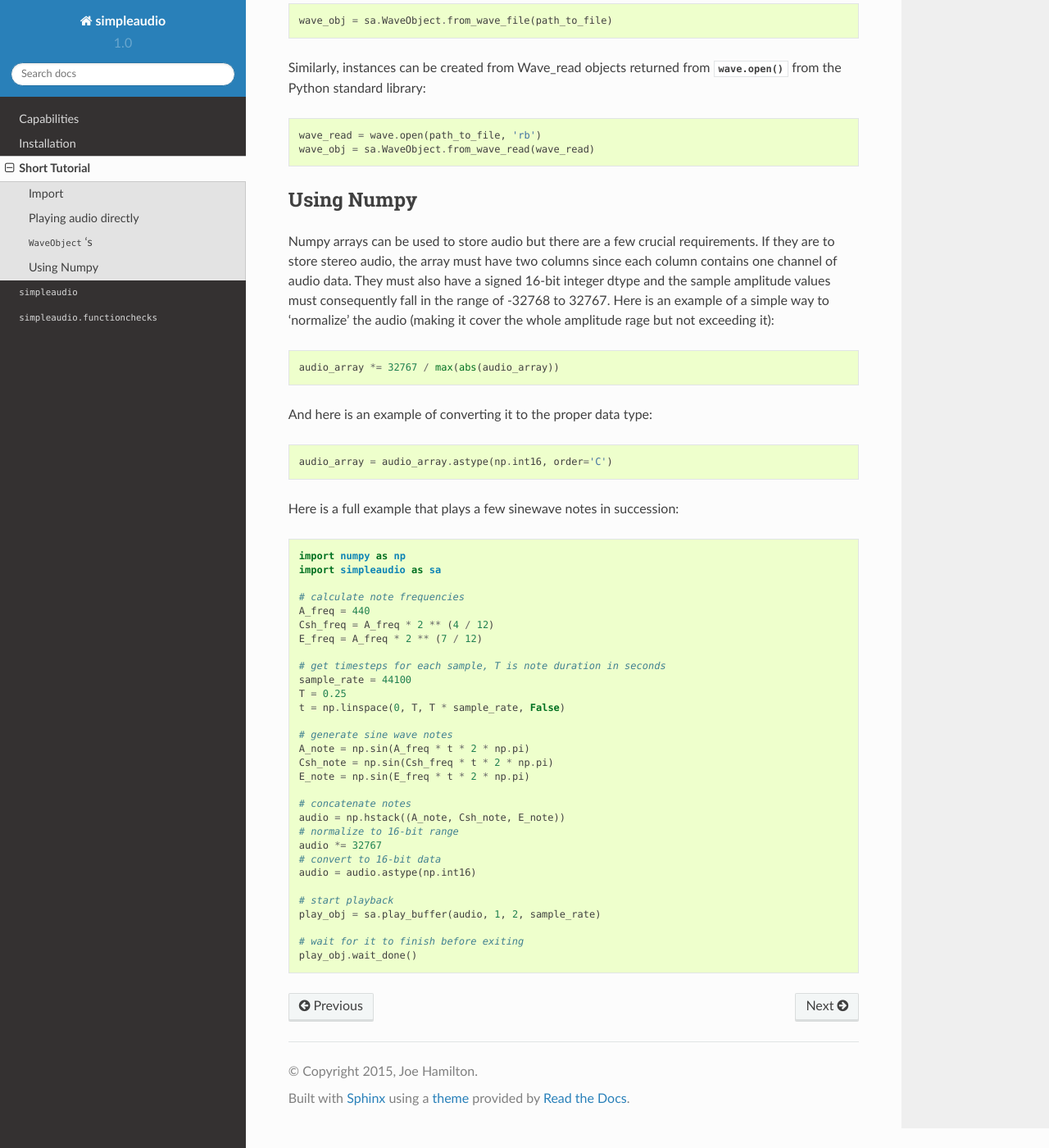
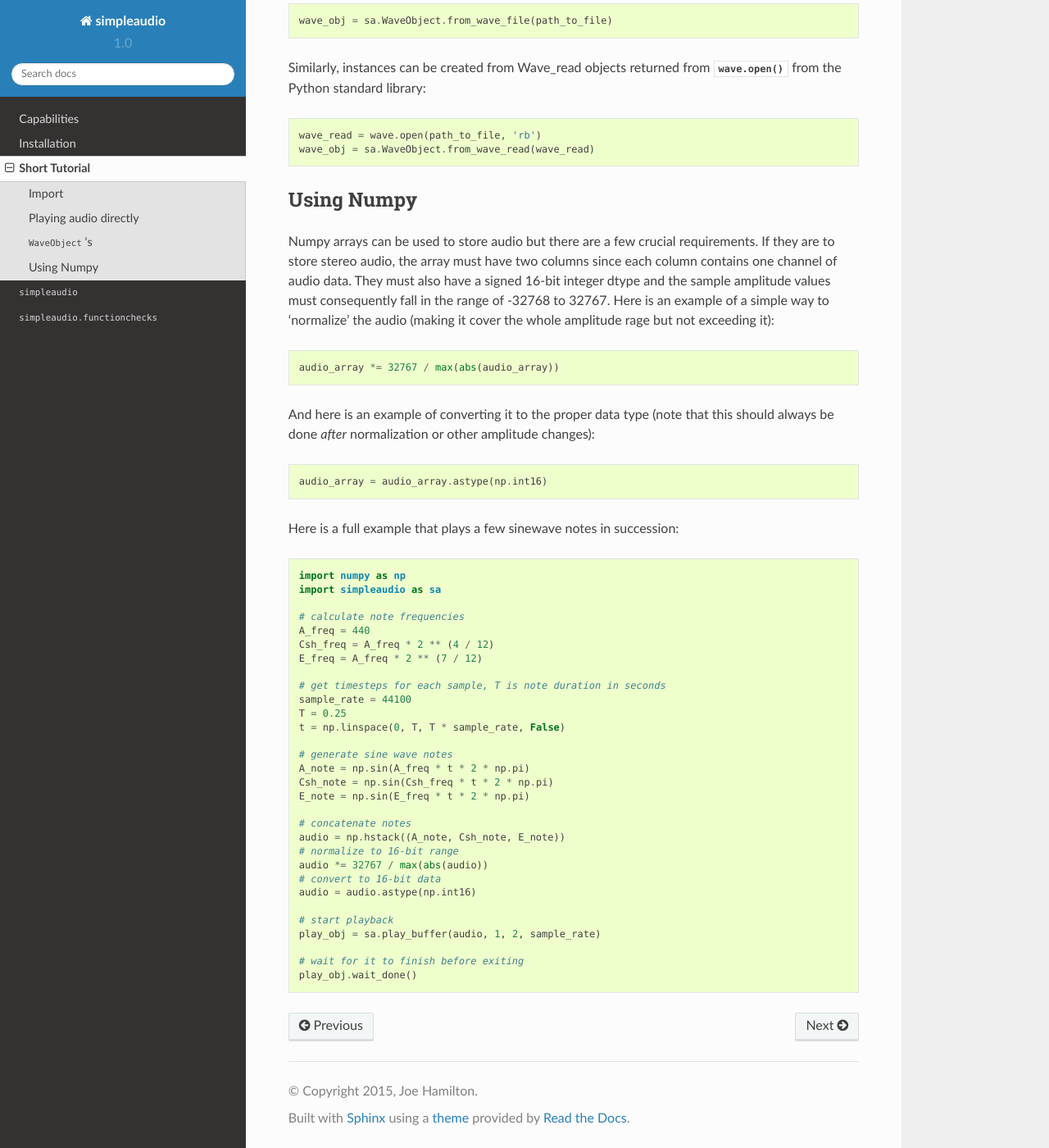
Before and after one commit to hamiltron/py-simple-audio, a Sphinx documentation site: the page built from docs/tutorial.rst, in a window 1280 px wide and 1400 px high, scrolled down 1408 px. Shown: the whole window at 82% size. Built offline with Sphinx 7.4.7 and the Read the Docs theme 2.0.0, drawn with Linux system fonts in a browser that asks for light colours.

Commit message:
docs updates

```diff
--- a/docs/overview.rst
+++ b/docs/overview.rst
@@ -26,8 +26,9 @@ what is usually contained in a **plain WAV file**.
 
 Mono (1-channel) and stereo (2-channel) audio is supported.
 
-The following sample rates (in Hz) are allowed, though not necessarily gauranteed
-to be supported on your platform/hardware: 8, 11.025, 16, 22.05, 32, 44.1, 48, 88.2, 96, and 192 kHz.
+The following sample rates are allowed (though not necessarily gauranteed
+to be supported on your platform/hardware): 8, 11.025, 16, 22.05, 32, 44.1,
+48, 88.2, 96, and 192 kHz.
 
 Installation
 ============
--- a/docs/tutorial.rst
+++ b/docs/tutorial.rst
@@ -77,9 +77,10 @@ the audio (making it cover the whole amplitude rage but not exceeding it)::
 
    audio_array *= 32767 / max(abs(audio_array))
 
-And here is an example of converting it to the proper data type::
+And here is an example of converting it to the proper data type (note that
+this should always be done *after* normalization or other amplitude changes)::
 
-   audio_array = audio_array.astype(np.int16, order='C')
+   audio_array = audio_array.astype(np.int16)
 
 Here is a full example that plays a few sinewave notes in succession::
 
@@ -104,7 +105,7 @@ Here is a full example that plays a few sinewave notes in succession::
    # concatenate notes
    audio = np.hstack((A_note, Csh_note, E_note))
    # normalize to 16-bit range
-   audio *= 32767
+   audio *= 32767 / max(abs(audio))
    # convert to 16-bit data
    audio = audio.astype(np.int16)
 
```
